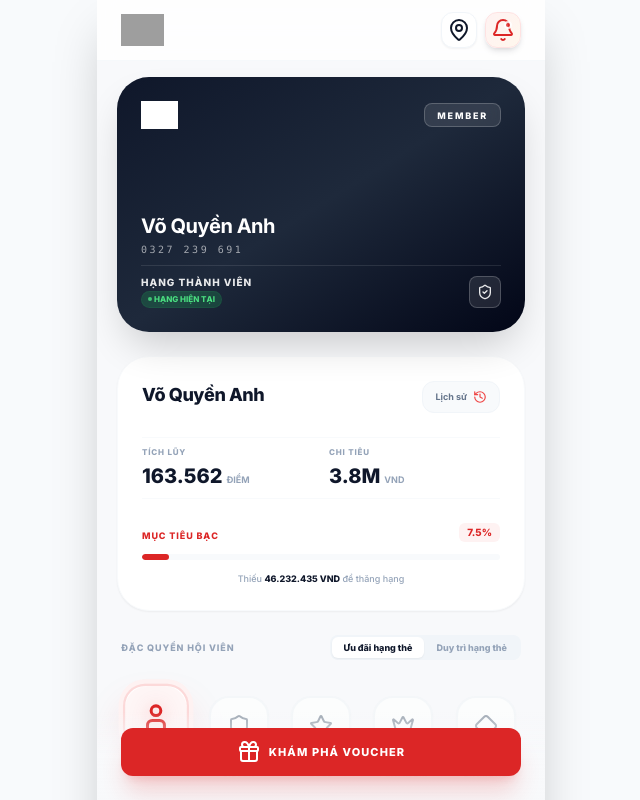
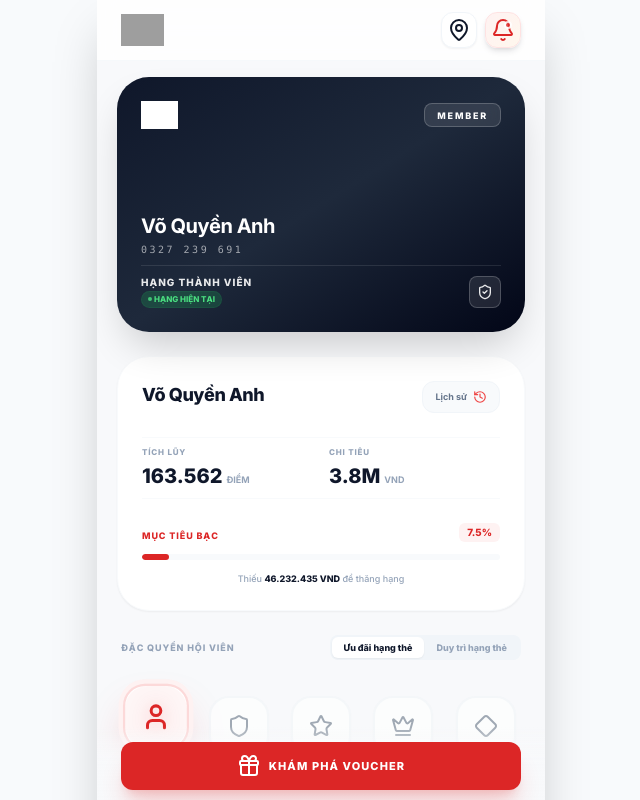
Before and after one commit to devqanh/gofood, a React (Vite) app: page / in a window 1280 px wide. Shown: the top 800 px of the page, without its empty margins (319-959 px from the left). Built offline with nearby package versions, Linux system fonts and the light colour scheme; grey boxes are pictures that could not be loaded.

Commit message:
update code

```diff
--- a/App.tsx
+++ b/App.tsx
@@ -174,7 +174,7 @@ const App: React.FC = () => {
       {/* Fixed Bottom Action - Optimized for Home Indicator */}
       <div
         className="fixed bottom-0 left-0 right-0 max-w-md mx-auto px-6 pb-4 pt-4 bg-gradient-to-t from-[#F8F9FB] via-[#F8F9FB]/95 to-transparent z-40"
-        style={{ paddingBottom: 'calc(env(safe-area-inset-bottom, 0px) + 24px)' }}
+        style={{ paddingBottom: 'calc(env(safe-area-inset-bottom, 0px) + 10px)' }}
       >
         <button
           onClick={() => setShowVoucherList(true)}
```
